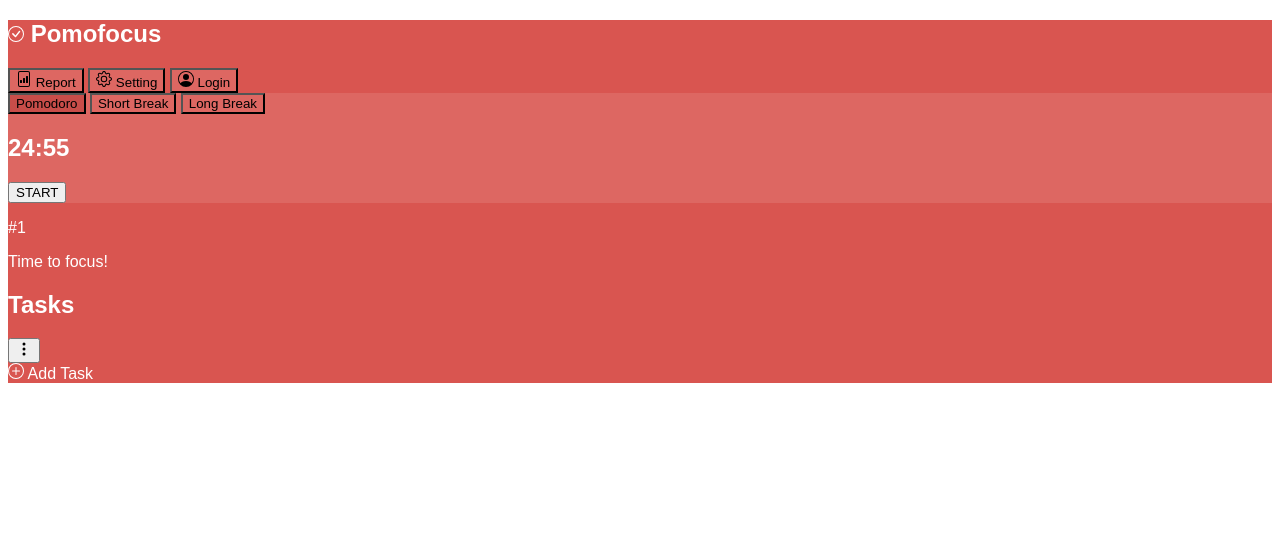
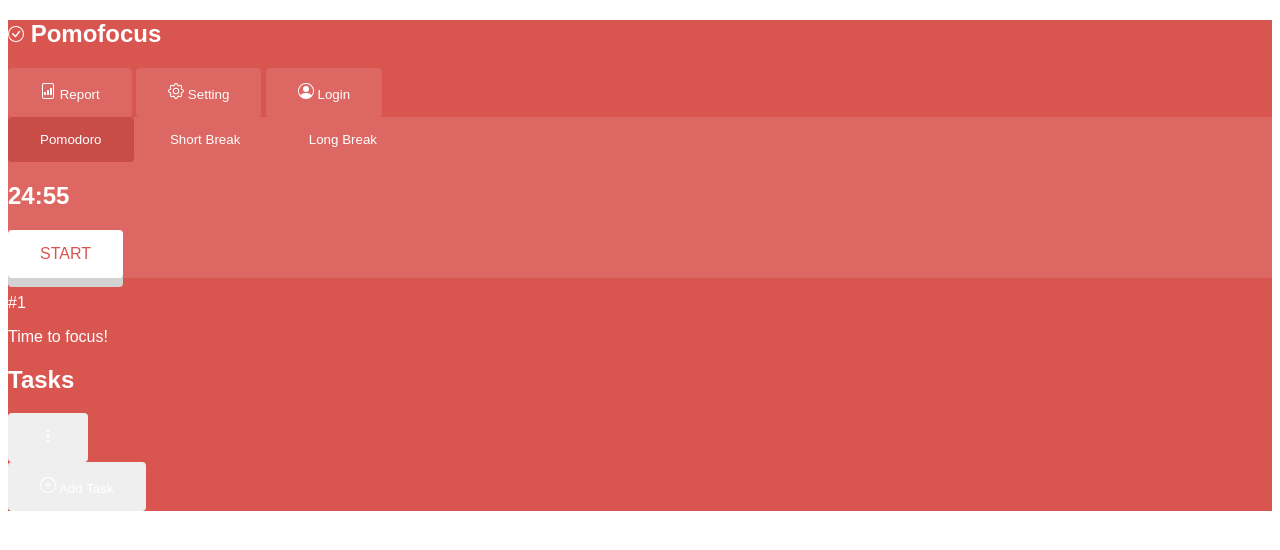
Before and after one commit to KathrineWS/remake-dev, a plain HTML site: page index.html in a window 1280 px wide. Drawn offline with Linux system fonts and the light colour scheme.

Commit message:
button design

```diff
--- a/index.html
+++ b/index.html
@@ -92,8 +92,8 @@
               <button class="buttontimer">Long Break</button>
             </div>
             <div class="timer"><h2>24:55</h2></div>
-            <div class="startbutton">
-              <button class="start">START</button>
+            <div class="start">
+              <button class="startbutton">START</button>
             </div>
           </div>
           <p>#1</p>
@@ -118,6 +118,7 @@
             </button>
           </div>
           <div class="addtask">
+            <button>
               <svg
                 xmlns="http://www.w3.org/2000/svg"
                 width="16"
@@ -134,6 +135,7 @@
                 />
               </svg>
               Add Task
+            </button>
           </div>
         </div>
       </div>
--- a/stylesheet/style.css
+++ b/stylesheet/style.css
@@ -2,6 +2,18 @@ header {
     background-color: #D95550;
     font-family: Arial, Helvetica, sans-serif;
     color: white;
+}
+
+button {
+
+    border-radius: 4px;
+    border: none;
+    color: white;
+    padding: 15px 32px;
+    text-align: center;
+    text-decoration: none;
+    display: inline-block;
+
 }
 
 .buttonheader {
@@ -19,3 +31,30 @@ header {
 .buttontimer.active {
     background-color: #C84D49;
 }
+
+.startbutton {
+    background-color: white;
+    border: none;
+    color: #D95550;
+
+    padding: 15px 32px;
+    text-align: center;
+    text-decoration: none;
+    display: inline-block;
+    font-size: 16px;
+    cursor: pointer;
+    outline: none;
+
+    box-shadow: 0 9px lightgray;
+
+}
+
+.startbutton:hover {
+    background-color: white
+}
+
+.startbutton:active {
+    background-color: white;
+    box-shadow: 0 5px lightgray;
+    transform: translateY(4px);
+}
```
Lines whose indentation alone changed are shown as unchanged.
